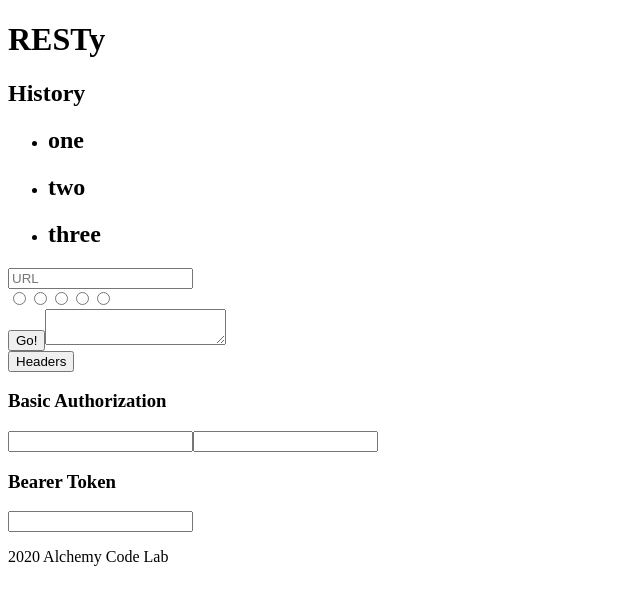
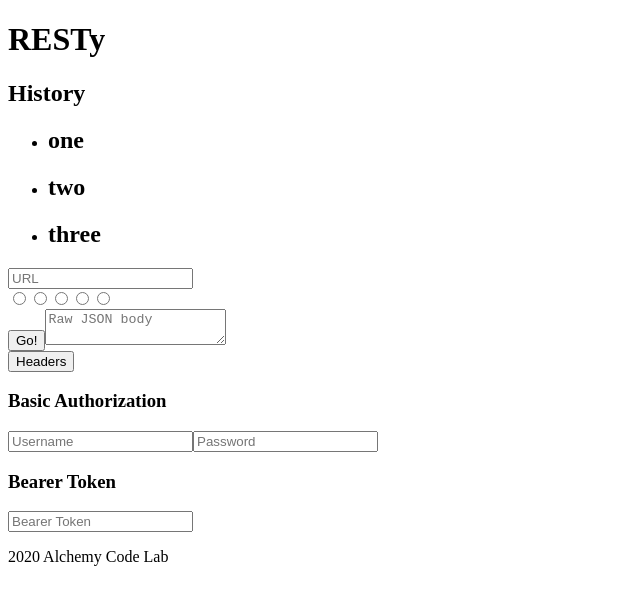
Before and after one commit to joelpdurham/resty, a React app: page / in a window 1280 px wide. Shown: the top 604 px of the page, without its empty margins (0-640 px from the left). Built offline with nearby package versions, Linux system fonts and the light colour scheme.

Commit message:
on change works!

```diff
--- a/src/components/form/RestForm.js
+++ b/src/components/form/RestForm.js
@@ -1,9 +1,9 @@
 import React from 'react';
-//import PropTypes from 'prop-types';
+import PropTypes from 'prop-types';
 
-const RestForm = () => (
-  <form>
-    <input type="text" placeholder="URL"/>
+const RestForm = ({ url, rawJsonBody, username, password, token, onChange, onSubmit }) => (
+  <form onSubmit={onSubmit}>
+    <input type="text" name="url" value={url} onChange={onChange} placeholder="URL"/>
     <section>
       <input type="radio" name="route" value="GET" />
       <input type="radio" name="route" value="POST" />
@@ -13,17 +13,27 @@ const RestForm = () => (
     </section>
     <button>Go!</button>
 
-    <textarea />
+    <textarea value={rawJsonBody} name="rawJsonBody" onChange={onChange} placeholder="Raw JSON body" />
 
     <section>
       <button>Headers</button>
       <h3>Basic Authorization</h3>
-      <input type="text" />
-      <input type="text" />
+      <input type="text" name="username" value={username} onChange={onChange} placeholder="Username" />
+      <input type="text" name="password" value={password} onChange={onChange} placeholder="Password" />
       <h3>Bearer Token</h3>
-      <input type="text" />
+      <input type="text" name="token" value={token} onChange={onChange} placeholder="Bearer Token" />
     </section>
   </form>
 );
 
+RestForm.propTypes = {
+  url: PropTypes.string.isRequired,
+  rawJsonBody: PropTypes.string.isRequired,
+  username: PropTypes.string.isRequired,
+  password: PropTypes.string .isRequired,
+  token: PropTypes.string.isRequired,
+  onChange: PropTypes.func.isRequired,
+  onSubmit: PropTypes.func.isRequired
+};
+
 export default RestForm;
--- a/src/containers/RestBody.js
+++ b/src/containers/RestBody.js
@@ -2,12 +2,30 @@ import React, { Component } from 'react';
 import RestForm from '../components/form/RestForm';
 
 export default class RestBody extends Component {
-  state = {}
+  state = {
+    url: '',
+    rawJsonBody: '',
+    username: '',
+    password: '',
+    token: ''
+  }
+
+  handleChange = ({ target }) => {
+    this.setState({ [target.name]: target.value });
+  }
 
   render() {
+    const { url, rawJsonBody, username, password, token } = this.state;
     return (
       <>
-        <RestForm />
+        <RestForm
+          url={url}
+          rawJsonBody={rawJsonBody}
+          username={username}
+          password={password}
+          token={token}
+          onChange={this.handleChange}
+        />
       </>
     );
   }
```
